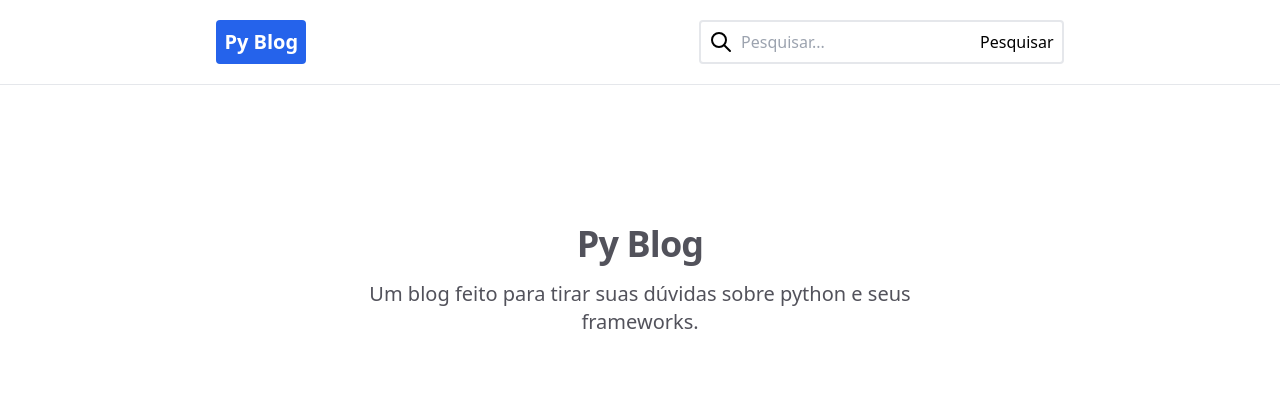
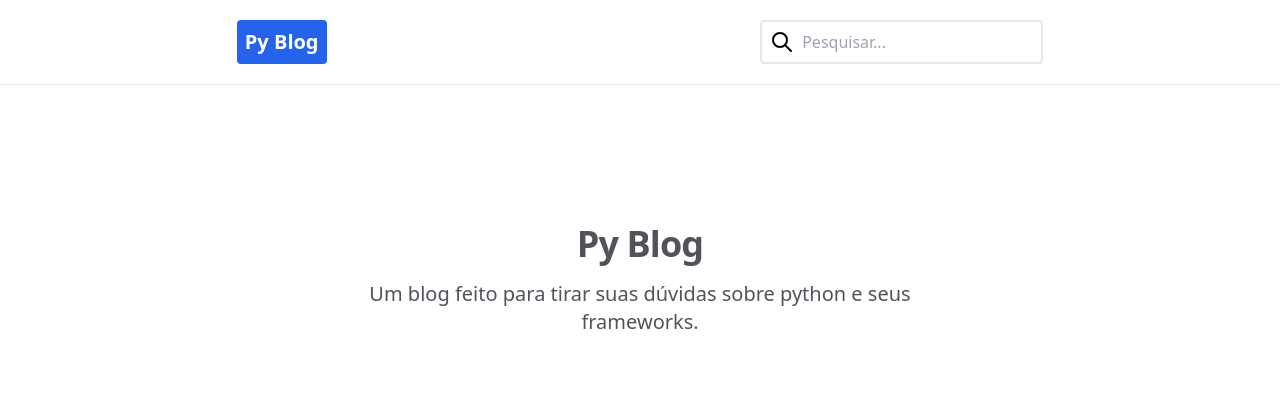
Before and after one commit to Gustavo-Sales/django-blog, a Django app: page / in a window 1280 px wide. Shown: the top 420 px of the page. Run offline with Django 5.2, Linux system fonts and the light colour scheme; data that the repository does not hold is empty; some libraries are stand-ins or nearby versions.

Commit message:
Update header.html

```diff
--- a/blog/templates/header.html
+++ b/blog/templates/header.html
@@ -3,6 +3,5 @@
     <form class="flex items-center gap-2 border-2 px-2 rounded hover:border-gray-500" method="GET" action="{% url 'blog:search' %}">
         <svg  xmlns="http://www.w3.org/2000/svg"  width="24"  height="24"  viewBox="0 0 24 24"  fill="none"  stroke="currentColor"  stroke-width="2"  stroke-linecap="round"  stroke-linejoin="round"  class="icon icon-tabler icons-tabler-outline icon-tabler-search"><path stroke="none" d="M0 0h24v24H0z" fill="none"/><path d="M10 10m-7 0a7 7 0 1 0 14 0a7 7 0 1 0 -14 0" /><path d="M21 21l-6 -6" /></svg>
         <input class="border-none outline-none" type="text" name="q" placeholder="Pesquisar...">
-        <button type="submit">Pesquisar</button>
     </form>
 </header>
```
